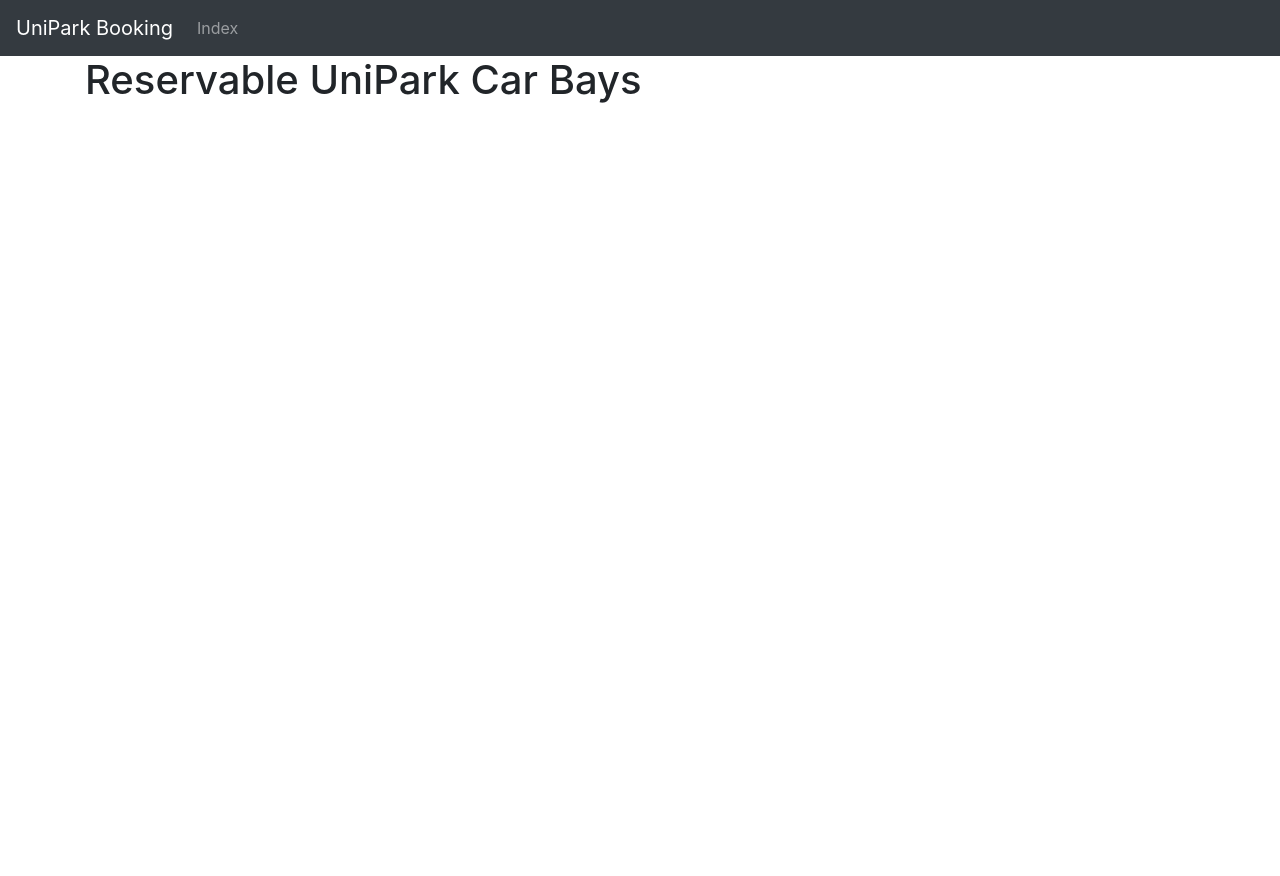
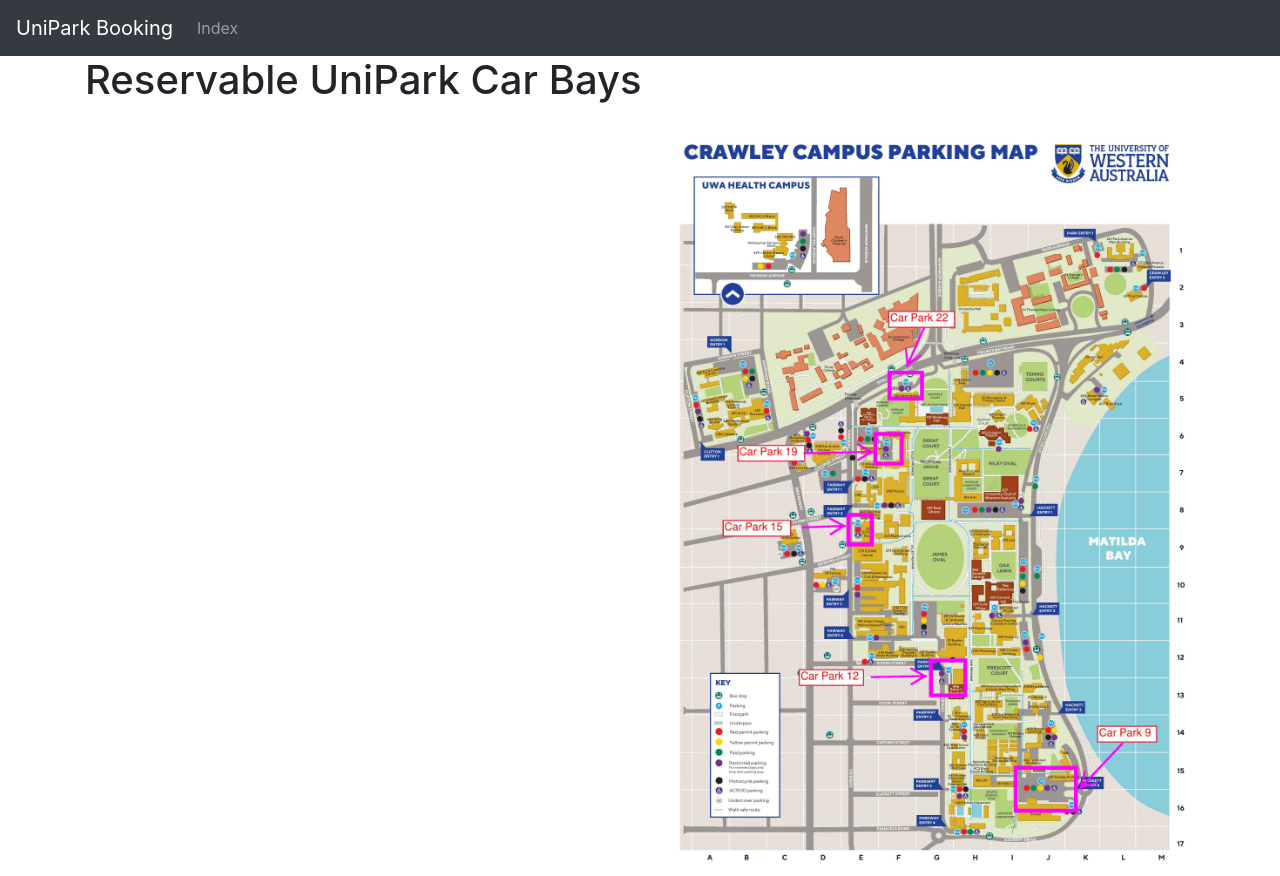
Before and after one commit to thomas-cleary-uwa/cits3200-unipark-booking, a Flask app: page / in a window 1280 px wide. Before the commit the page ends 103 px from the top, so only its background shows below. Run offline with Flask 2, Linux system fonts and the light colour scheme; data that the repository does not hold is empty.

Commit message:
added carpark map to index page

```diff
--- a/flask-app/app/static/css/unipark_booking.css
+++ b/flask-app/app/static/css/unipark_booking.css
@@ -0,0 +1,6 @@
+.map {
+  width : 100%;
+  height : auto;
+
+  max-width: 100%;
+}
--- a/flask-app/app/templates/main/index.html
+++ b/flask-app/app/templates/main/index.html
@@ -10,6 +10,8 @@
 
   <h1>Reservable UniPark Car Bays</h1>
 
+  <div class="row">
+    <div class="col-sm">
       {% for lot in lots %}
         <h3>Car Park {{ lot.lot_number }}</h3>
         <ul>
@@ -17,7 +19,13 @@
             <li>Bay {{ bay.bay_number }}</li>
           {% endfor %}
         </ul>
+        {% endfor %}
+      </div>
 
-  {% endfor %}
+    <div class="col-sm">
+      <img class="map" src="{{ url_for('static', filename='media/images/carpark-map.jpg') }}">
+    </div>
+
+  </div>
 
 {% endblock %}
```
Also changed, not shown: flask-app/app/static/media/images/carpark-map.jpg (added). Lines whose indentation alone changed are shown as unchanged.
